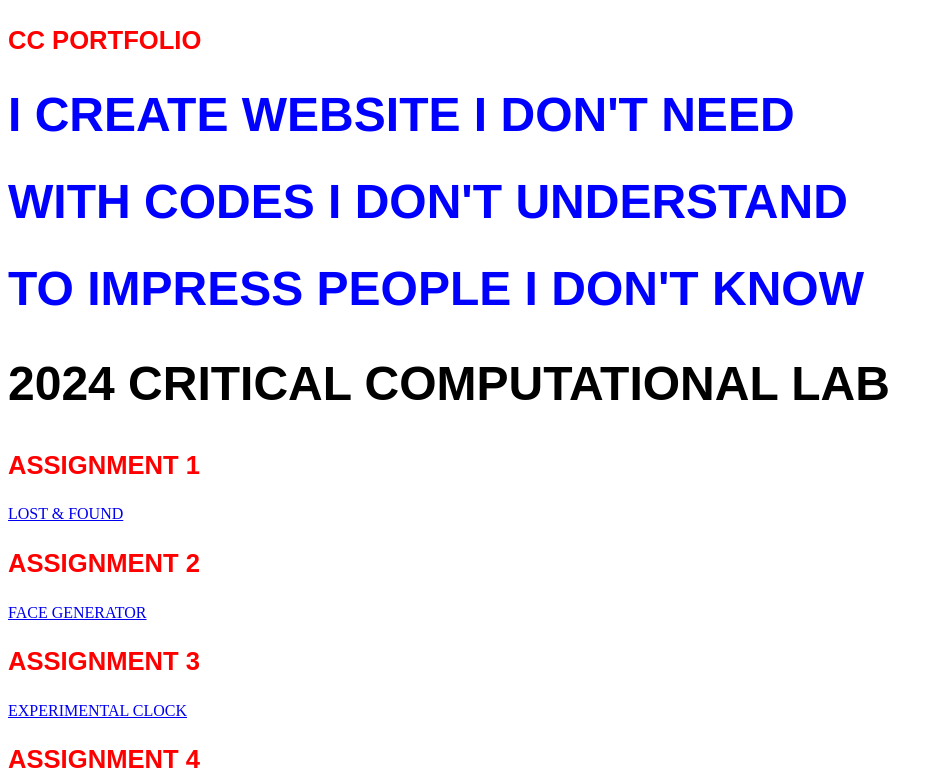
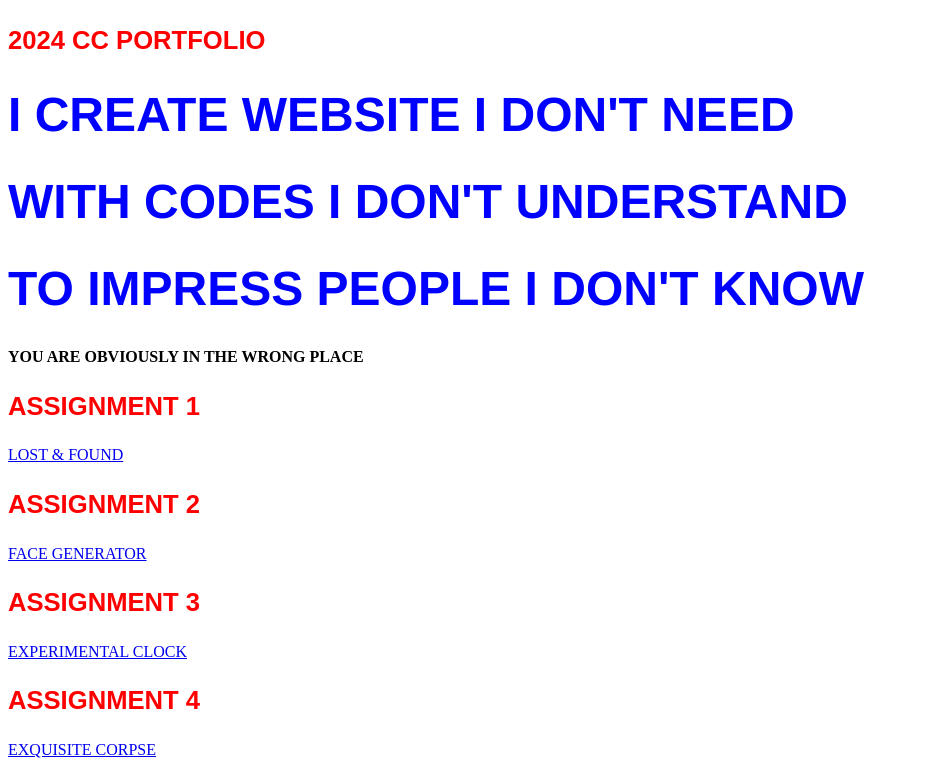
Before and after one commit to RexJiang21/CC-Portfolio, a plain HTML site: page index.html in a window 1280 px wide. Shown: the top 782 px of the page, without its empty margins (0-943 px from the left). Drawn offline with Linux system fonts and the light colour scheme.

Commit message:
20241212_C5
Text changings.

```diff
--- a/index.html
+++ b/index.html
@@ -27,11 +27,11 @@
     }
     </style>
 <body>
-    <p><b>CC PORTFOLIO</b><p>
+    <p><b>2024 CC PORTFOLIO</b><p>
         <h1>I CREATE WEBSITE I DON'T NEED</h1>
         <h1>WITH CODES I DON'T UNDERSTAND</h1>
         <h1>TO IMPRESS PEOPLE I DON'T KNOW</h1>
-        <h2><b>2024 CRITICAL COMPUTATIONAL LAB</b></h2>
+        <b>YOU ARE OBVIOUSLY IN THE WRONG PLACE</b>
         <p><b>ASSIGNMENT 1</b></p>
         <a href="https://editor.p5js.org/jianr709/full/s-0XENPzZ">LOST & FOUND</a>
         <p><b>ASSIGNMENT 2</b></p>
```
